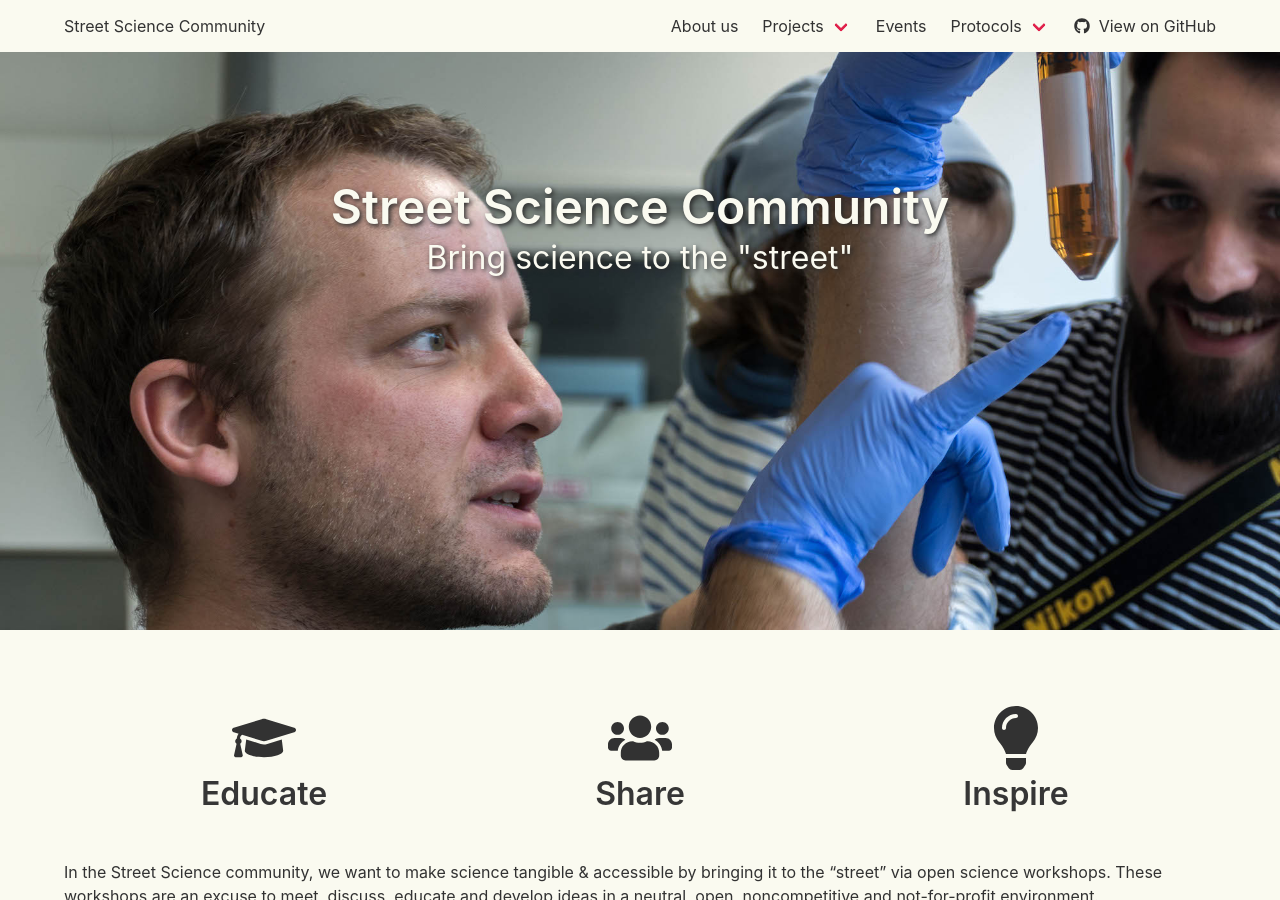
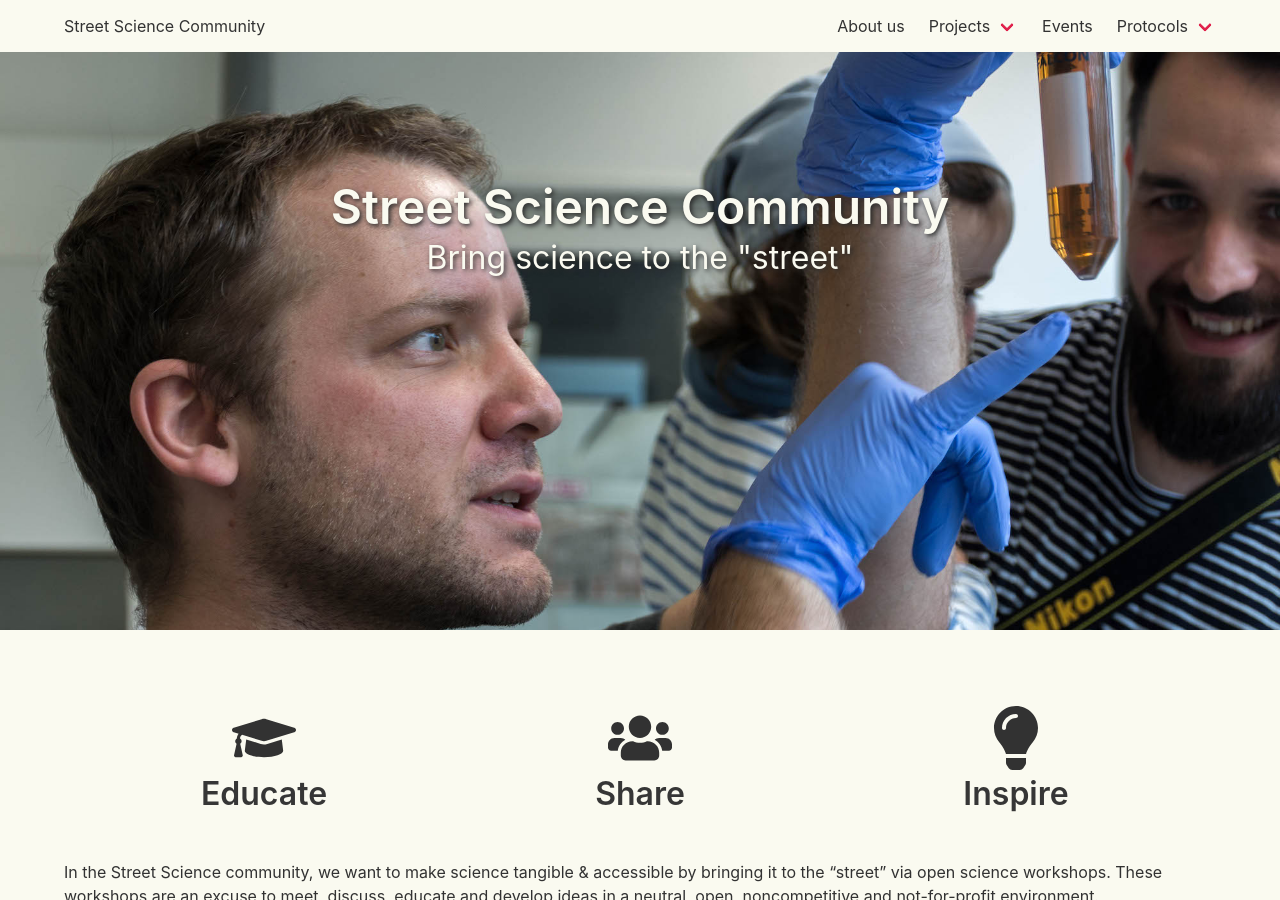
Before and after one commit to StreetScienceCommunity/StreetScienceCommunity.github.io, a Jekyll site: the page built from index.md, in a window 1280 px wide and 900 px high. Built offline with Jekyll 4.4.1, drawn with Linux system fonts in a browser that asks for light colours; nearby versions of some CDN libraries.

Commit message:
remove gh link in the navbar

```diff
--- a/_includes/default-header.html
+++ b/_includes/default-header.html
@@ -40,11 +40,6 @@
             {% endfor %}
           </div>
         </div>
-
-        <a class="navbar-item" href="{{ site.github.repository_url }}">
-          <span class="icon"> <i class="fab fa-github"></i> </span> &nbsp; View
-          on GitHub
-        </a>
       </div>
     </div>
   </div>
```
